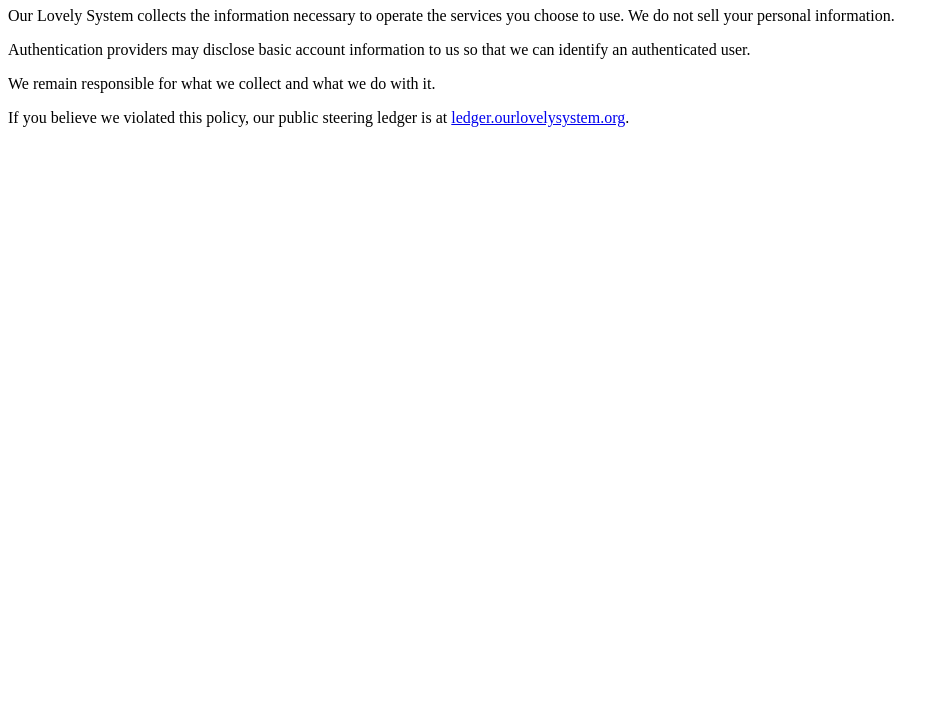
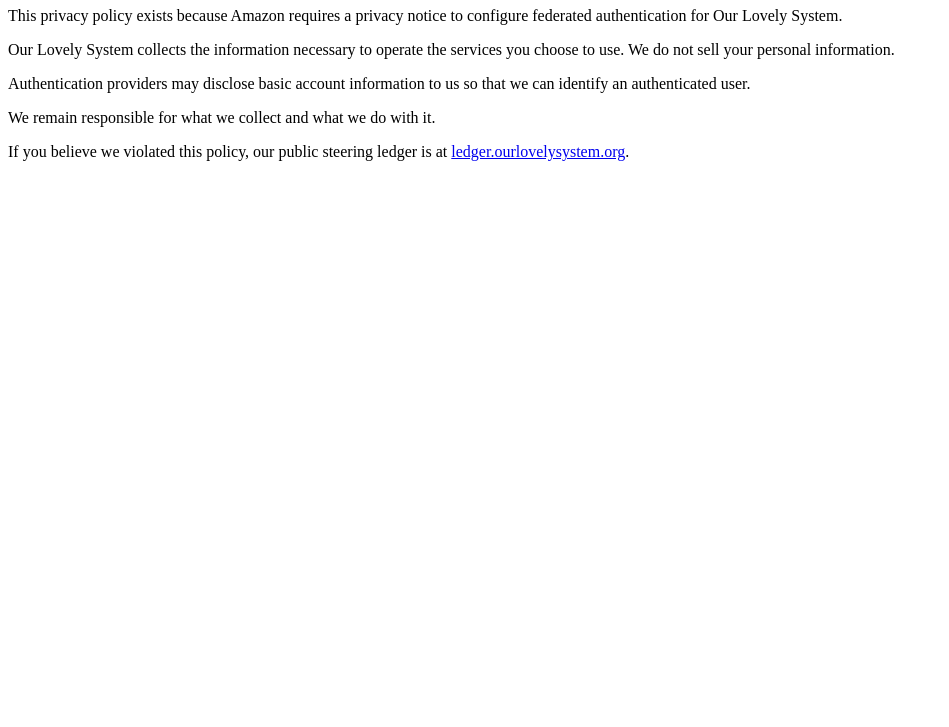
Before and after one commit to ourlovelysystem/lovely-system-bootstrap, a plain HTML site: page policy/index.html in a window 1280 px wide. Shown: the part 73-800 px from the top of the page, without its empty margins (0-949 px from the left). Drawn offline with Linux system fonts and the light colour scheme.

Commit message:
Explain Amazon privacy notice requirement

```diff
--- a/policy/index.html
+++ b/policy/index.html
@@ -8,6 +8,7 @@
 <body>
   <main>
     <h1>Privacy Policy</h1>
+    <p>This privacy policy exists because Amazon requires a privacy notice to configure federated authentication for Our Lovely System.</p>
     <p>Our Lovely System collects the information necessary to operate the services you choose to use. We do not sell your personal information.</p>
     <p>Authentication providers may disclose basic account information to us so that we can identify an authenticated user.</p>
     <p>We remain responsible for what we collect and what we do with it.</p>
```
